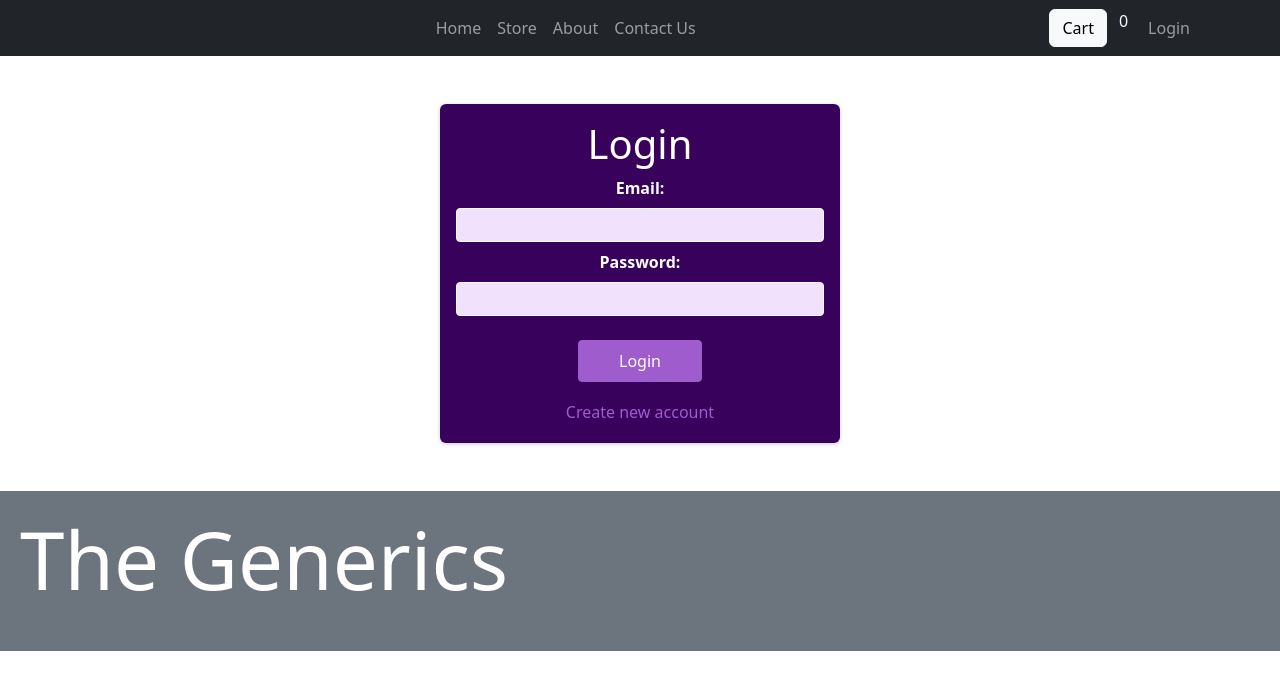
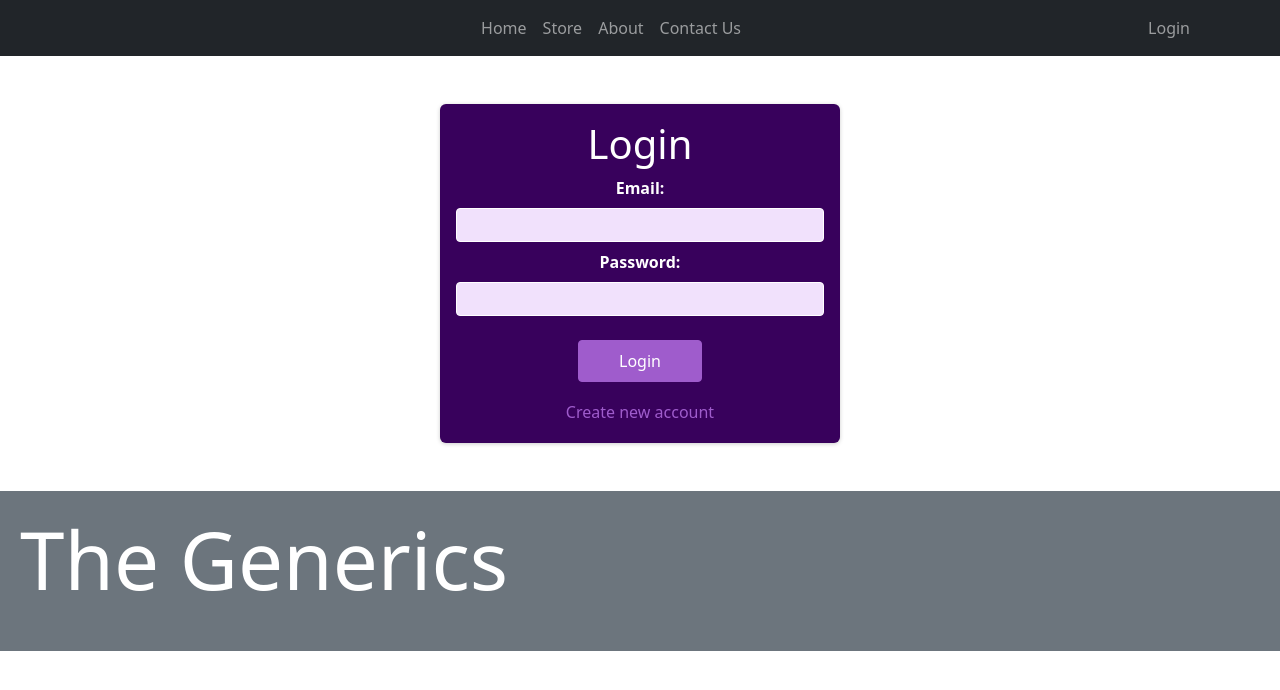
Before and after one commit to itzrahul2405/E-commerce, a React (Create React App) app: page /auth in a window 1280 px wide. Shown: the top 690 px of the page. Built offline with nearby package versions, Linux system fonts and the light colour scheme.

Commit message:
Protecting the product page (product page and cart only be visible if user is logged In)

```diff
--- a/src/App.js
+++ b/src/App.js
@@ -1,17 +1,18 @@
 import "./App.css";
 import Navigationbar from "./components/Navigationbar";
 import Footer from "./components/Footer";
-import { useState } from "react";
+import { useContext, useState } from "react";
 import Cart from "./components/Cart/Cart";
 import CartProvider from "./components/CartProvider";
 
-import { createBrowserRouter, RouterProvider } from "react-router-dom";
+import { createBrowserRouter, RouterProvider, Navigate } from "react-router-dom"; // Redirect is in version 5 of 'react-router-dom' not in version 6 , so we will use here Navigate
 
 import StorePage from "./components/pages/Store/StorePage";
 import AboutPage from "./components/pages/About/AboutPage";
 import HomePage from "./components/pages/Home/HomePage";
 import ContactUsPage from "./components/pages/ContactUs/ContactUsPage";
 import LoginForm from "./components/pages/login/LoginForm";
+import AuthContext from "./components/auth- context";
 
 // const router = createBrowserRouter([
 //   {path: '/', element: <Product onShow={showCartHandler}/>},
@@ -21,6 +22,8 @@ import LoginForm from "./components/pages/login/LoginForm";
 
 function App() {
   const [isCartShown, setIsCartShown] = useState(false);
+  const authCtx = useContext(AuthContext)
+
   const showCartHandler = () => {
     setIsCartShown(true);
   };
@@ -30,7 +33,7 @@ function App() {
   };
 
   const router = createBrowserRouter([
-    { path: "/", element: <StorePage onShow={showCartHandler} /> },
+    { path: "/", element: authCtx.isLoggedIn ?  <StorePage onShow={showCartHandler} /> : <Navigate to='/auth'/>},
     { path: "/about", element: <AboutPage /> },
     { path: "/home", element: <HomePage /> },
     { path: '/contact', element: <ContactUsPage />},
--- a/src/components/Navigationbar.js
+++ b/src/components/Navigationbar.js
@@ -21,12 +21,12 @@ const Navigationbar = (props) => {
             <Nav.Link href="/contact">Contact Us</Nav.Link>
           </Nav>
           <Nav>
-            <Button variant="light" onClick={props.onShow}>
+            {authCtx.isLoggedIn && <Button variant="light" onClick={props.onShow}>
               Cart
-            </Button>
-            <Container className="text-white bg-transparent">
+            </Button>}
+            {authCtx.isLoggedIn && <Container className="text-white bg-transparent">
               {cartCtx.totalQuantity}
-            </Container>
+            </Container>}
           </Nav>
           <Nav>
             {!authCtx.isLoggedIn && <Nav.Link href="/auth">Login</Nav.Link>}
```
